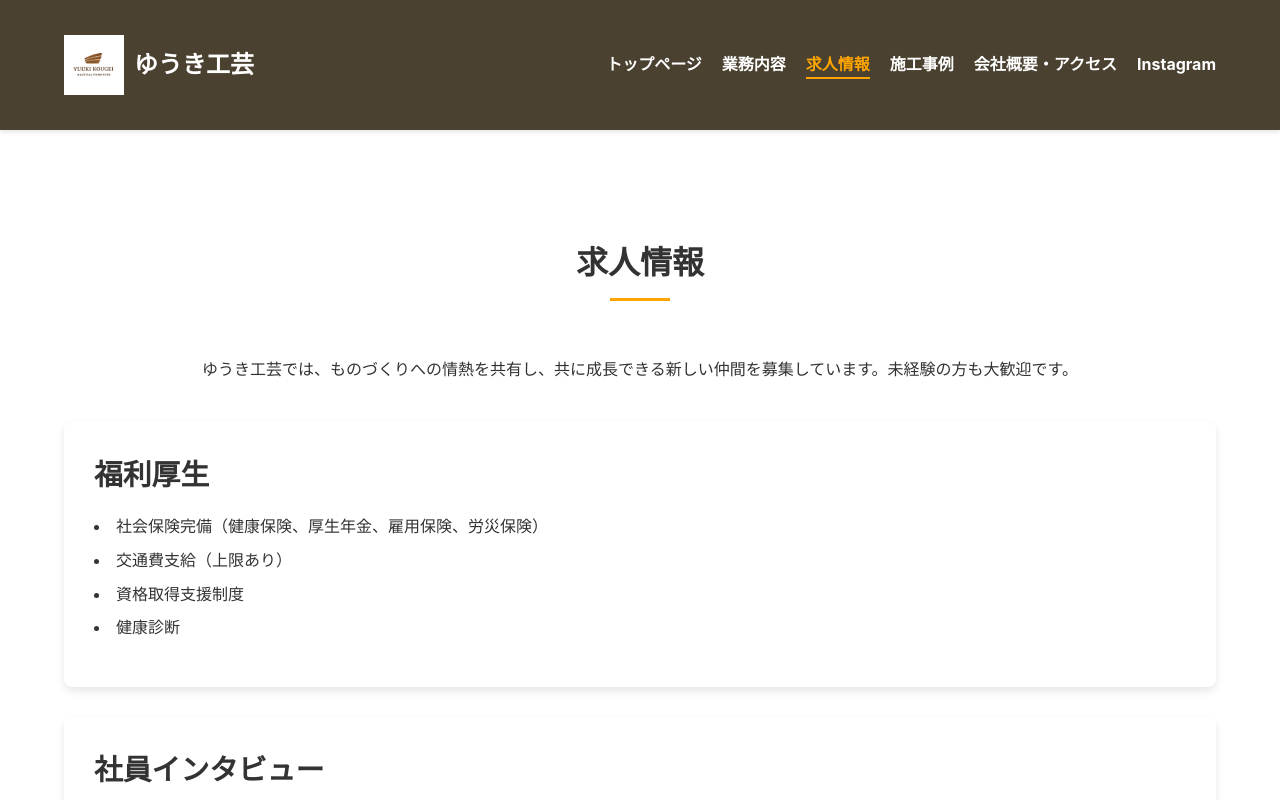
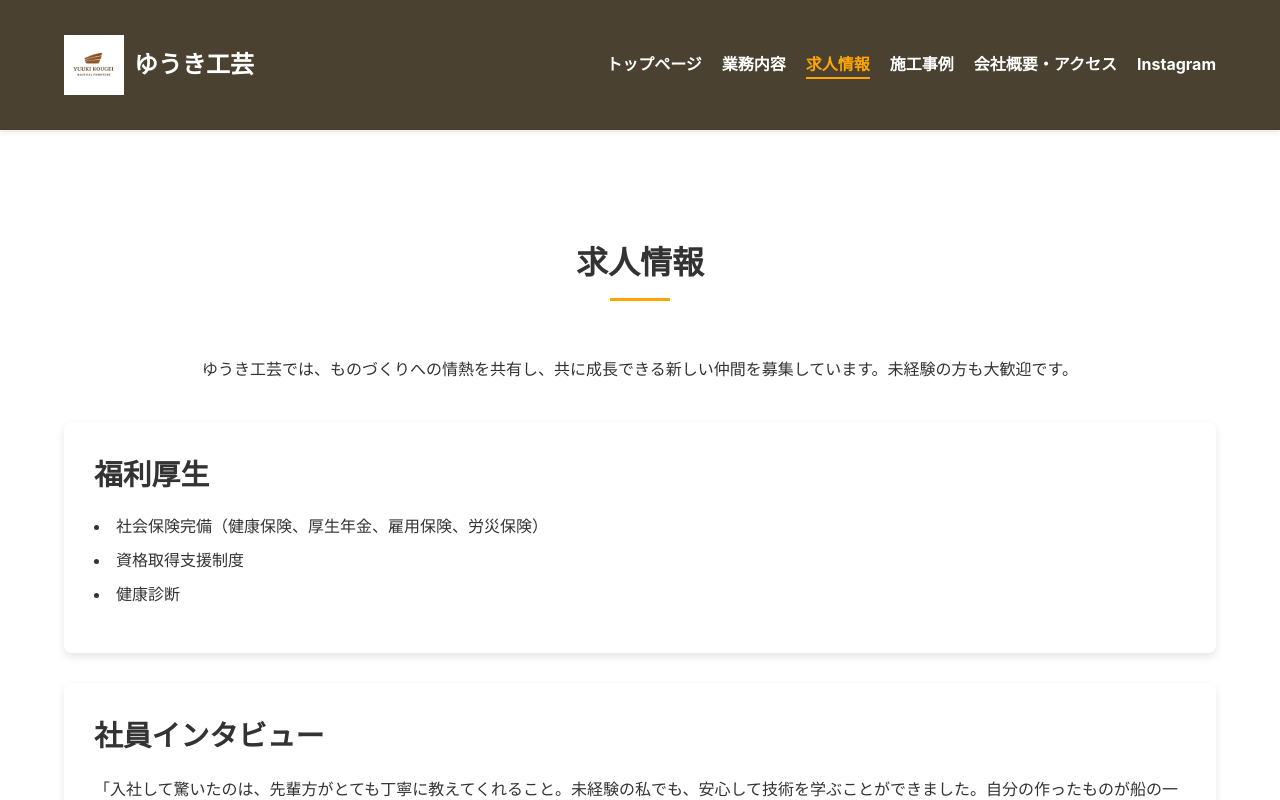
Before and after one commit to yuukikougei/Website, a React (Vite) app in the folder react-app/: page /Website/jobs in a window 1280 px wide. Shown: the top 800 px of the page. Built offline with nearby package versions, Linux system fonts and the light colour scheme.

Commit message:
feat: Update welfare benefits in JobsPage.tsx

```diff
--- a/react-app/src/pages/JobsPage.tsx
+++ b/react-app/src/pages/JobsPage.tsx
@@ -11,7 +11,6 @@ const JobsPage: React.FC = () => {
             <h3>福利厚生</h3>
             <ul>
               <li>社会保険完備（健康保険、厚生年金、雇用保険、労災保険）</li>
-              <li>交通費支給（上限あり）</li>
               <li>資格取得支援制度</li>
               <li>健康診断</li>
             </ul>
```
